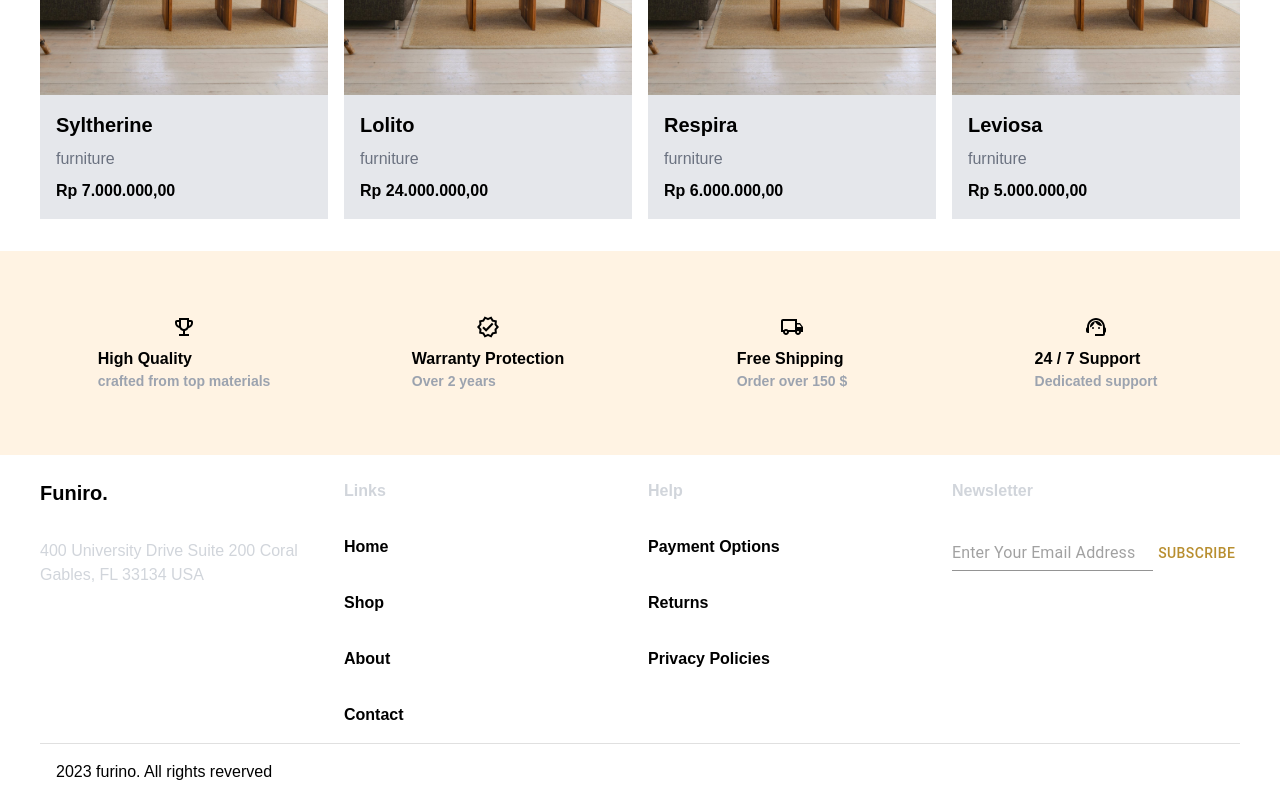
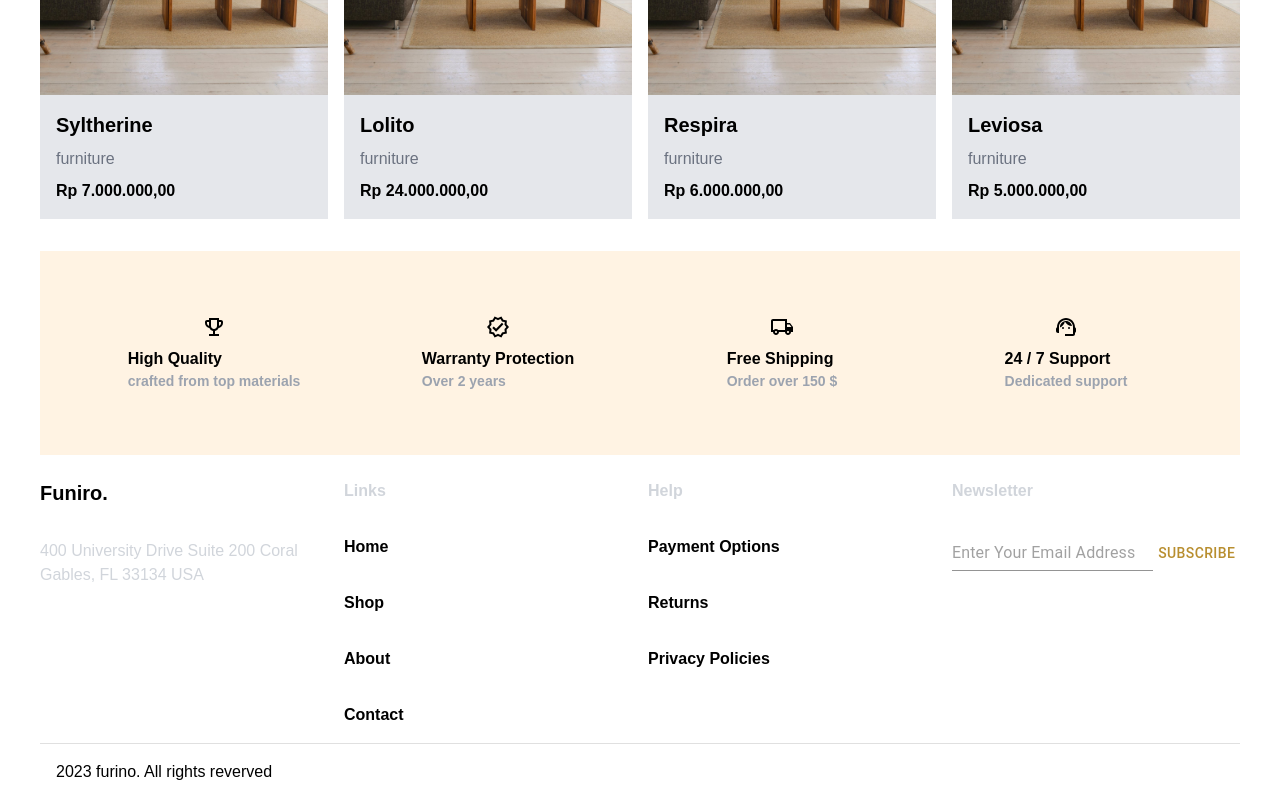
Before and after one commit to hwisnu222/furniro, a Next.js app: page /shop in a window 1280 px wide. Shown: the part 690-1490 px from the top of the page. Built offline with nearby package versions, Linux system fonts and the light colour scheme.

Commit message:
fix: add container to benefite component

```diff
--- a/components/Benefite.tsx
+++ b/components/Benefite.tsx
@@ -6,6 +6,7 @@ import {
   LocalShippingOutlined,
   SupportAgentOutlined,
 } from "@mui/icons-material";
+import Container from "./layouts/Container";
 
 const benefites = [
   {
@@ -32,6 +33,7 @@ const benefites = [
 
 export default function Benefite() {
   return (
+    <Container>
       <Box className="tw-grid tw-grid-cols-2 tw-gap-4 tw-bg-default-100 tw-px-8 tw-py-16 md:tw-grid-cols-4 md:tw-gap-0">
         {benefites.map((benefite, index) => (
           <Stack
@@ -48,5 +50,6 @@ export default function Benefite() {
           </Stack>
         ))}
       </Box>
+    </Container>
   );
 }
```
Lines whose indentation alone changed are shown as unchanged.
